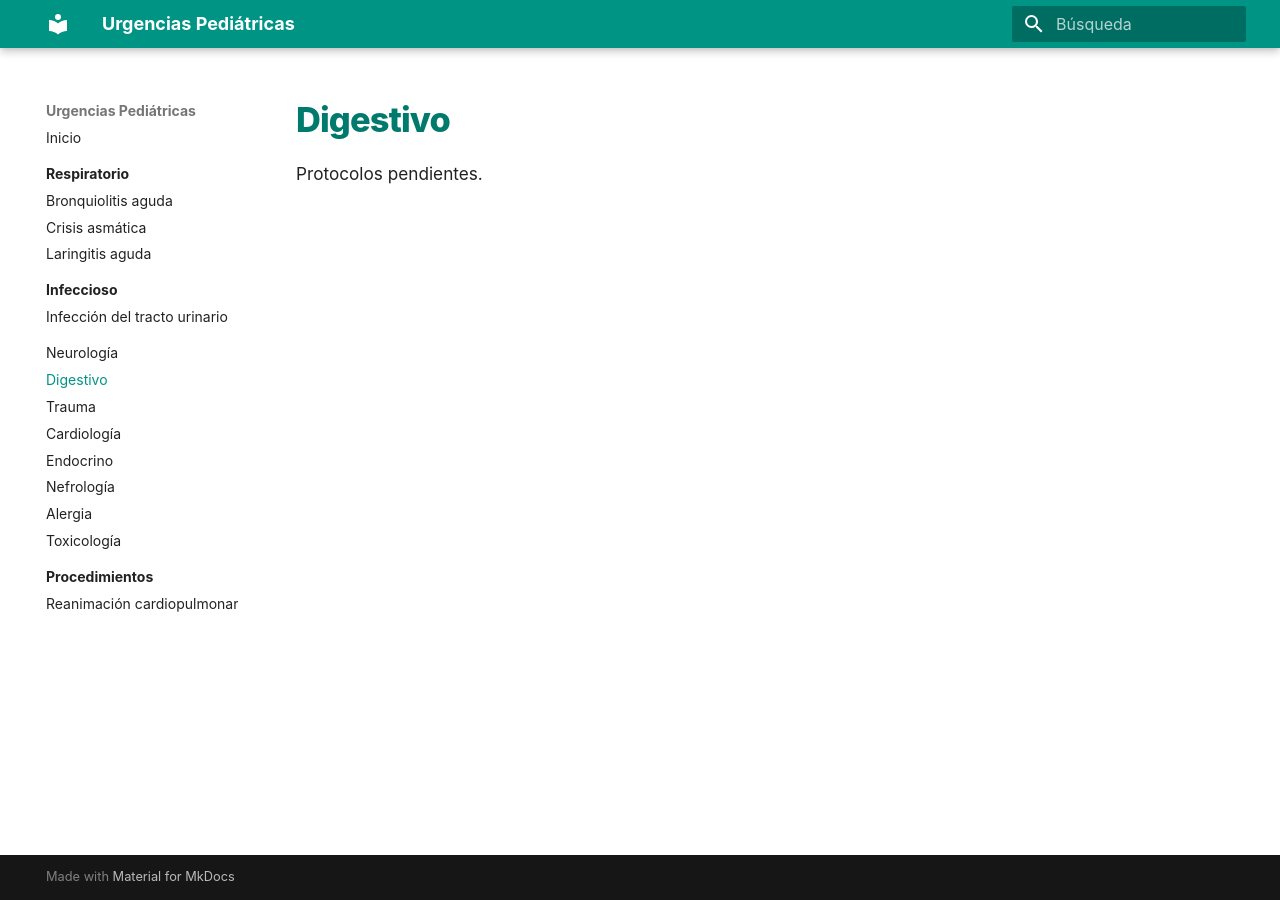
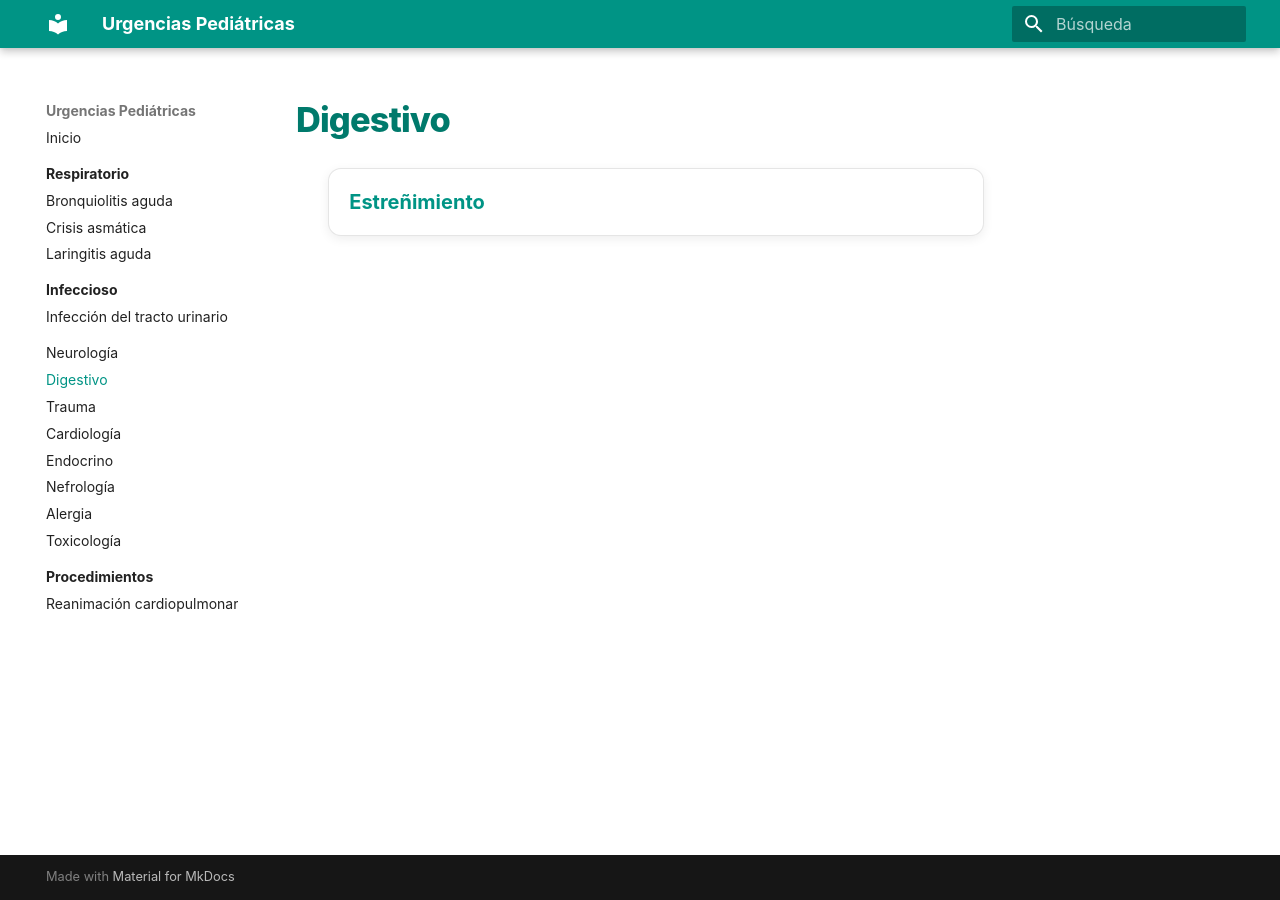
Before and after one commit to gonzaloares/urgencias-pediatricas, an MkDocs documentation site: the page built from docs/digestivo/index.md, in a window 1280 px wide. Built offline with MkDocs 1.6.1 and Material for MkDocs 9.7.7, drawn with Linux system fonts in a browser that asks for light colours.

Commit message:
Añade estreñimiento al índice de Digestivo

```diff
--- a/docs/digestivo/index.md
+++ b/docs/digestivo/index.md
@@ -1,3 +1,7 @@
 # Digestivo
 
-Protocolos pendientes.
+<div class="protocol-index" markdown="1">
+
+- [Estreñimiento](estrenimiento.md)
+
+</div>
```
